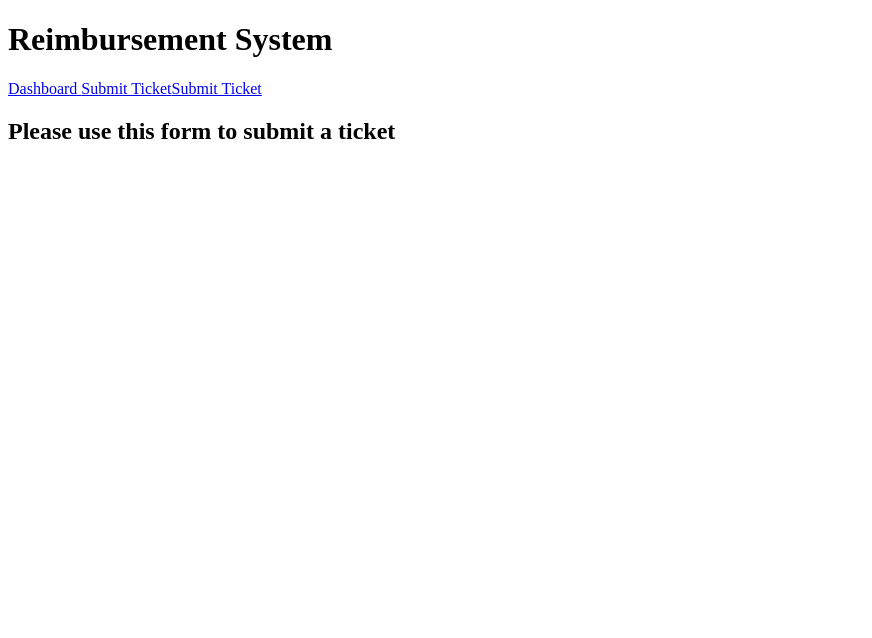
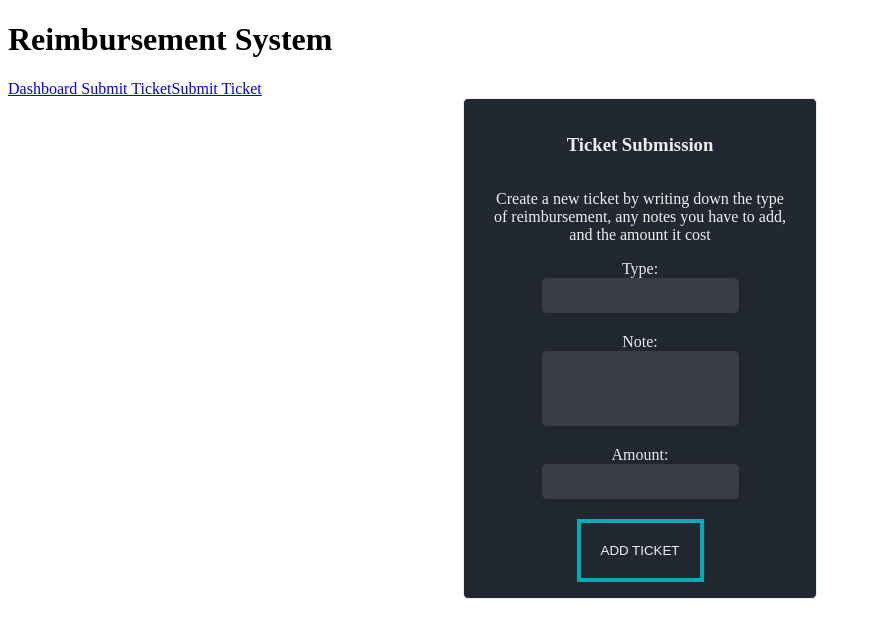
Before and after one commit to digitalengineeringlabs/revature-0628-p2-teama, an Angular app in the folder client/: page /submitTicket in a window 1280 px wide. Shown: the top 638 px of the page, without its empty margins (0-872 px from the left). Built offline with nearby package versions, Linux system fonts and the light colour scheme.

Commit message:
added styling to the submitTicket

```diff
--- a/client/src/app/app.component.css
+++ b/client/src/app/app.component.css
@@ -0,0 +1,3 @@
+body {
+    background-color: #2e2d2d;
+}
--- a/client/src/app/submit-ticket/submit-ticket.component.css
+++ b/client/src/app/submit-ticket/submit-ticket.component.css
@@ -0,0 +1,77 @@
+
+
+.submit-ticket {
+    color: #EEEEEE;
+    width: 20rem;
+    padding: 1rem;
+    display: flex;
+
+    flex-direction:column;
+    justify-content: center;
+    align-self:center;
+
+    align-items: center;
+    border: solid 1px;
+    margin:auto;
+    border-radius: 5px;
+
+    background-color: #222831;
+
+
+}
+
+.new-ticket {
+    text-align: center;
+    margin-bottom: 20px;
+}
+
+#note {
+    padding-bottom: 50px;
+}
+
+.desc {
+    width: 300px;
+    text-align: center;
+}
+
+input {
+    background-color: #393E46;
+    border-radius: 5px;
+    padding:10px;
+    border: transparent;
+    box-shadow:0 0 15px 4px rgba(0,0,0,0.06);
+
+}
+
+input:focus {
+    outline: none !important;
+    color:#00ADB5;
+    outline-style: solid #00ADB5;
+
+}
+
+textarea:focus {
+    outline: none !important;
+    border-color: #719ECE;
+    box-shadow: 0 0 10px #719ECE;
+}
+
+
+button {
+    color: #EEEEEE !important;
+	text-transform: uppercase;
+	text-decoration: none;
+	background: #222831;
+	padding: 20px;
+	border: 4px solid #00ADB5 !important;
+	display: inline-block;
+	transition: all 0.4s ease 0s;
+}
+
+
+button:hover {
+	color: #ffffff !important;
+	background: #00ADB5;
+	border-color: #00ADB5 !important;
+	transition: all 0.4s ease 0s;
+}
--- a/client/src/app/submit-ticket/submit-ticket.component.html
+++ b/client/src/app/submit-ticket/submit-ticket.component.html
@@ -1 +1,30 @@
-<h2>Please use this form to submit a ticket</h2>
+
+
+
+<div class="submit-ticket">
+    <h3>Ticket Submission</h3>
+    <p class="desc">Create a new ticket by writing down the type of reimbursement, any notes you have to add, and the amount it cost</p>
+    <label class="ticket-label" for="new-ticket">Type: </label>
+    <input class="new-ticket" id="new-ticket"  #ticketType />
+    <label class="ticket-label" for="new-ticket">Note: </label>
+    <input class="new-ticket"  id="note" #ticketNote />
+    <label class="ticket-label" for="new-ticket">Amount: </label>
+    <input class="new-ticket" id="new-ticket"  #ticketAmount />
+
+
+    <button class="add-ticket" (click)="add(ticketType.value, ticketNote.value, ticketAmount.value);
+    ticketType.value=''; ticketNote.value=''; ticketAmount.value='';">
+      Add Ticket
+</button>
+
+
+  </div>
+
+  <div class="row"  *ngIf="showMsg">
+    <div class="col-xs-12">
+      <p class="alert alert-success">
+          <strong>Ticket Sumbitted! Your finanace manager should approve or deny your request soon</strong>
+
+      </p>
+    </div>
+  </div>
--- a/client/src/app/submit-ticket/submit-ticket.component.ts
+++ b/client/src/app/submit-ticket/submit-ticket.component.ts
@@ -1,5 +1,6 @@
 import { Component, OnInit } from '@angular/core';
-import { FormBuilder } from '@angular/forms';
+import { TicketService } from '../ticket.service';
+import { Ticket } from '../tickets';
 
 @Component({
   selector: 'app-submit-ticket',
@@ -8,9 +9,26 @@ import { FormBuilder } from '@angular/forms';
 })
 export class SubmitTicketComponent implements OnInit {
 
-  constructor() { }
+  tickets: Ticket[] = [];
+  showMsg: boolean = false;
+
+  constructor(private ticketService: TicketService) { }
 
   ngOnInit(): void {
+    this.showMsg = false;
+  }
+
+//need to figure out how this will run
+
+  add( ticketType: string, note: string, amount: string): void {
+    if (!ticketType || !note || amount) { return; }
+
+    this.ticketService.addTicket({ ticketType, note, amount, "status": "pending", "employeeId": 1 } as Ticket)
+
+      .subscribe(ticket => {
+        this.tickets.push(ticket);
+        this.showMsg = true;
+      });
   }
 
 }
--- a/client/src/app/tickets.ts
+++ b/client/src/app/tickets.ts
@@ -5,5 +5,5 @@ export interface Ticket {
     note: string;
     amount: string;
     employeeId: number;
-
+    dateMade: Date;
 }
--- a/client/src/app/tickets/tickets.component.html
+++ b/client/src/app/tickets/tickets.component.html
@@ -1,7 +1,10 @@
 <ul class="tickets">
     <li *ngFor="let ticket of tickets">
         {{ticket.ticketType}}
-        <span class="tick">{{ticket.note}}</span> {{ticket.amount | currency}} {{ticket.status}}
+        <span class="tick">{{ticket.note}}</span>
+        {{ticket.amount | currency}}
+        {{ticket.status}}
+        {{ticket.dateMade | date}}
     </li>
   </ul>
 
```
